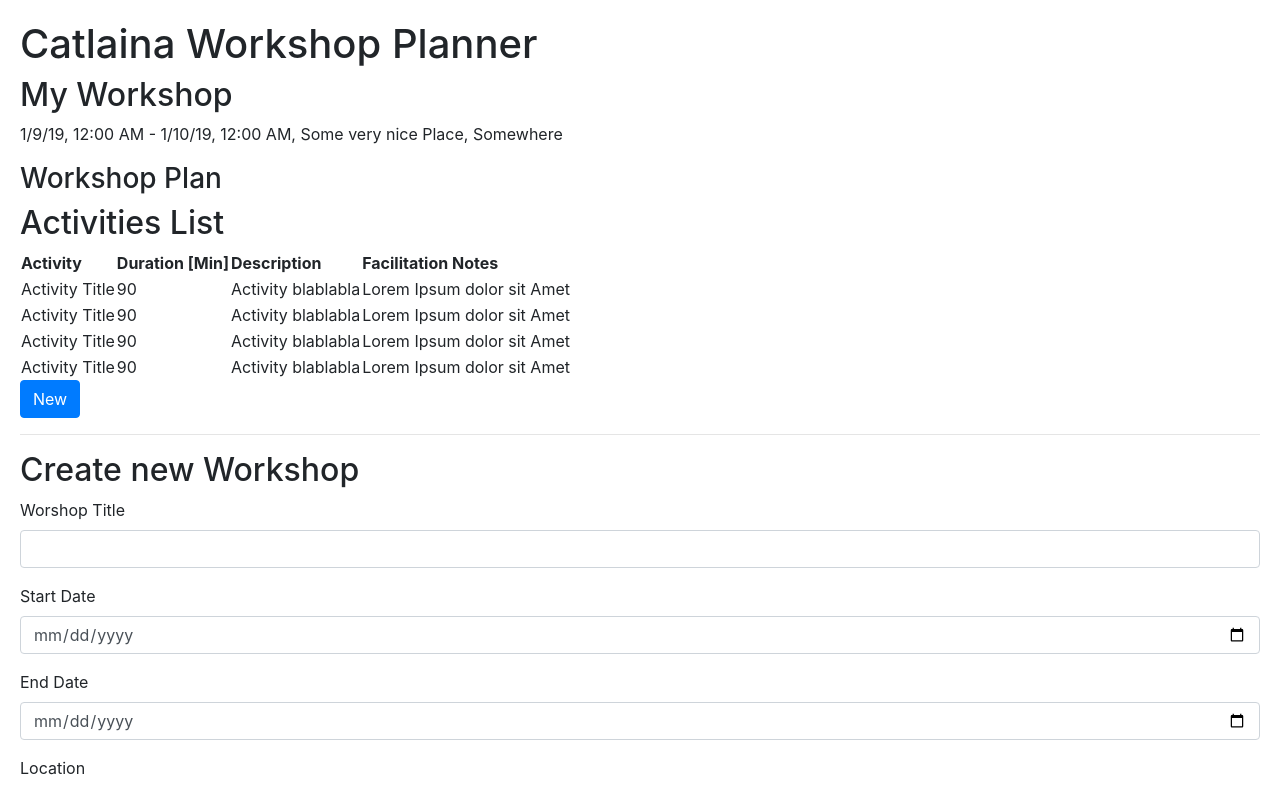
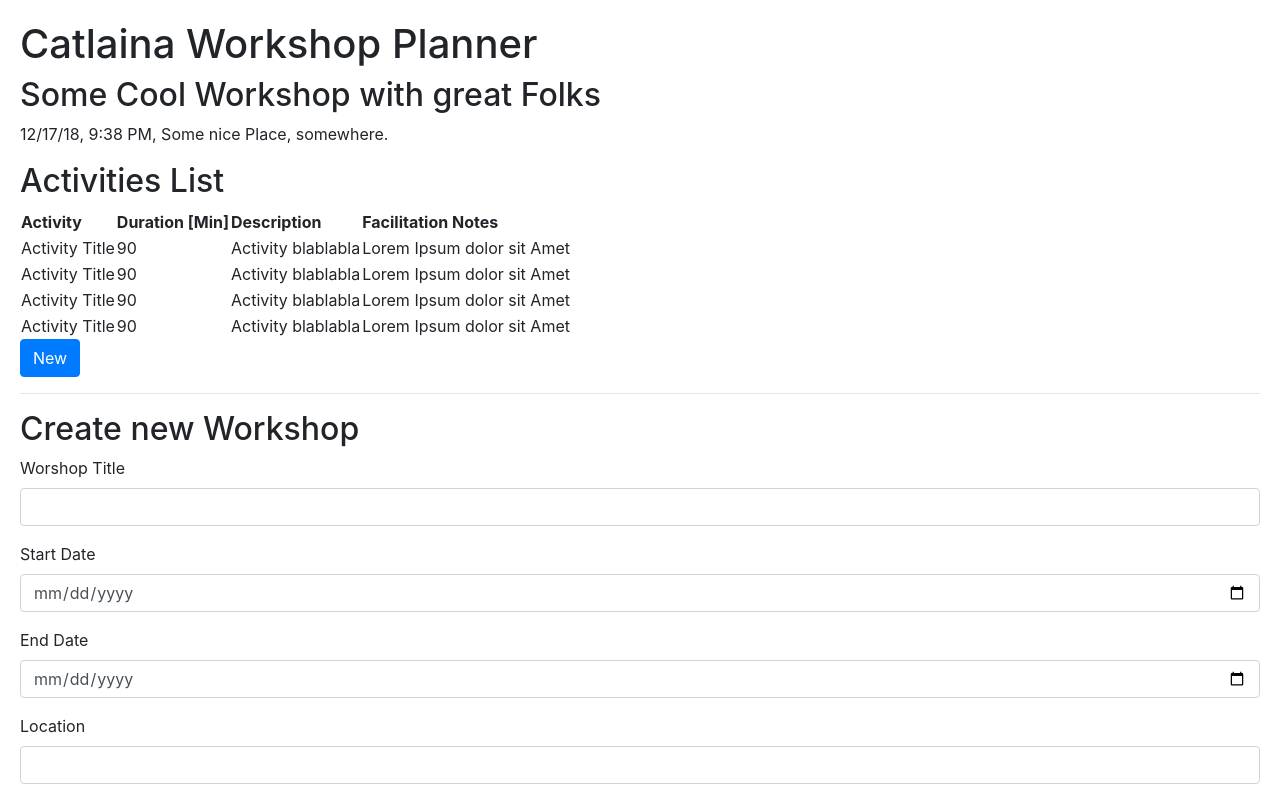
Before and after one commit to Catlaina/CatlainaRepo, an Angular app in the folder frontend/Catlaina/: page / in a window 1280 px wide. Shown: the top 786 px of the page. Built offline with nearby package versions, Linux system fonts and the light colour scheme.

Commit message:
Introduced Workshop Class and refactored WorkshopComponent

```diff
--- a/frontend/Catlaina/src/app/app.component.html
+++ b/frontend/Catlaina/src/app/app.component.html
@@ -18,7 +18,7 @@
   </li>
 </ul> -->
 
-<h1>Catlaina Workshop Planner</h1>
+<h1>{{title}}</h1>
 
 
 <app-workshop></app-workshop>
--- a/frontend/Catlaina/src/app/app.component.ts
+++ b/frontend/Catlaina/src/app/app.component.ts
@@ -6,5 +6,5 @@ import { Component } from '@angular/core';
   styleUrls: ['./app.component.css']
 })
 export class AppComponent {
-  title = 'Catlaina';
+  title = 'Catlaina Workshop Planner';
 }
--- /dev/null
+++ b/frontend/Catlaina/src/app/workshop.ts
@@ -0,0 +1,34 @@
+export class Workshop {
+
+    private _id: number;
+    public get id(): number {
+        return this._id;
+    }
+    public set id(value: number) {
+        this._id = value;
+    }
+
+    private _title: String;
+    public get title(): String {
+      return this._title;
+    }
+    public set title(value: String) {
+      this._title = value;
+    }
+
+    private _date: Date;
+    public get date(): Date {
+      return this._date;
+    }
+    public set date(value: Date) {
+      this._date = value;
+    }
+
+    private _place: string;
+    public get place(): string {
+      return this._place;
+    }
+    public set place(value: string) {
+      this._place = value;
+    }
+}
--- a/frontend/Catlaina/src/app/workshop/workshop.component.html
+++ b/frontend/Catlaina/src/app/workshop/workshop.component.html
@@ -1,9 +1,8 @@
 
 <div>
-  <h2> {{workshopTitle}} </h2>
+  <h2> {{workshop.title}} </h2>
   <p>
-    {{startDate | date:'short' }} - {{endDate | date:'short'}}, {{place}}
+    {{ workshop.date | date:'short' }}, {{workshop.place}}
   </p>
-  <h3>Workshop Plan</h3>
   <app-workshop-activities></app-workshop-activities>
 </div>
--- a/frontend/Catlaina/src/app/workshop/workshop.component.ts
+++ b/frontend/Catlaina/src/app/workshop/workshop.component.ts
@@ -1,4 +1,5 @@
 import { Component, OnInit } from '@angular/core';
+import { Workshop } from '../workshop'
 
 @Component({
   selector: 'app-workshop',
@@ -7,21 +8,18 @@ import { Component, OnInit } from '@angular/core';
 })
 export class WorkshopComponent implements OnInit {
 
-  private _workshopTitle: String = "My Workshop";
-  public get workshopTitle(): String {
-    return this._workshopTitle;
-  }
-  public set workshopTitle(value: String) {
-    this._workshopTitle = value;
+  private _workshop : Workshop;
+  public get workshop(){
+    return this._workshop;
   }
 
+  public get workshopTitle(): String {
+    return this._workshop.title;
+  }
 
-  private _startDate: Date = new Date(2019, 0, 9) ;
+  private _startDate: Date = new Date(2019, 0, 9);
   public get startDate(): Date {
-    return this._startDate;
-  }
-  public set startDate(value: Date) {
-    this._startDate = value;
+    return this._workshop.date;
   }
 
   private _endDate: Date = new Date(2019, 0, 10);
@@ -32,16 +30,17 @@ export class WorkshopComponent implements OnInit {
     this._endDate = value;
   }
 
-  private _place: string = "Some very nice Place, Somewhere";
   public get place(): string {
-    return this._place;
-  }
-  public set place(value: string) {
-    this._place = value;
+    return this._workshop.place;
   }
 
-
-  constructor() { }
+  constructor() {
+    this._workshop = new Workshop();
+    this._workshop.id = 1;
+    this._workshop.title = "Some Cool Workshop with great Folks";
+    this._workshop.date = new Date(Date.now());
+    this._workshop.place = "Some nice Place, somewhere.";
+   }
 
   ngOnInit() {
   }
```
